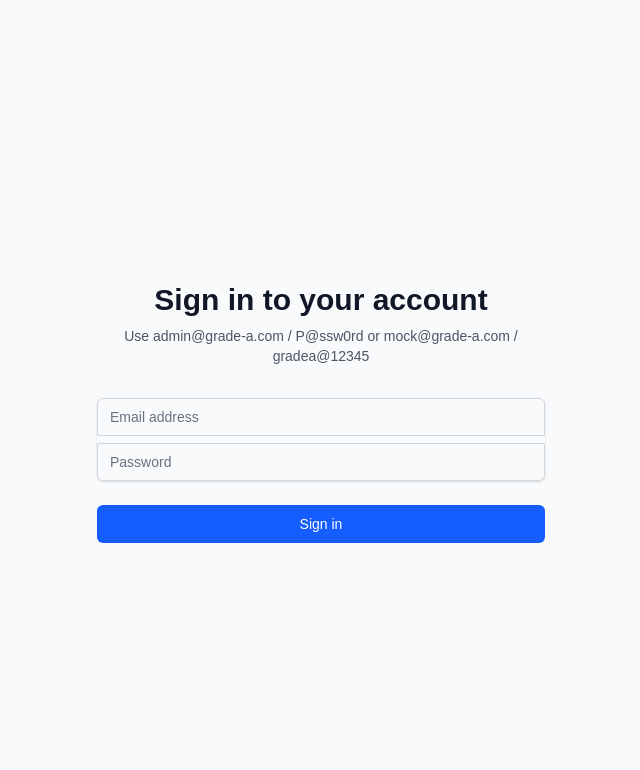
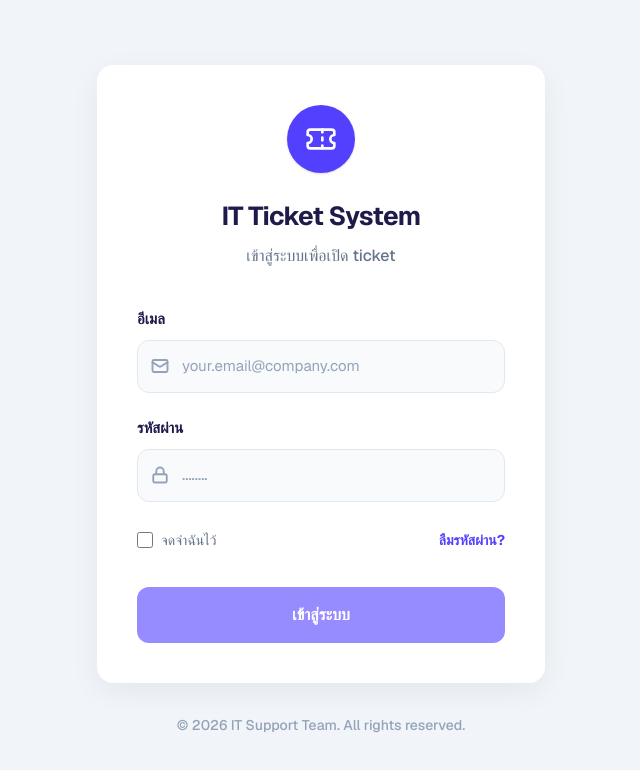
Before and after one commit to antzeed/it-ticket, a Next.js app in the folder apps/web/: page /login in a window 1280 px wide. Shown: the top 770 px of the page, without its empty margins (319-959 px from the left). Built offline with nearby package versions, Linux system fonts and the light colour scheme; no server answers.

Commit message:
style: redesign login page to match mockup

```diff
--- a/apps/web/src/app/login/page.tsx
+++ b/apps/web/src/app/login/page.tsx
@@ -2,6 +2,7 @@
 
 import { useState } from 'react';
 import { useRouter } from 'next/navigation';
+import { Mail, Lock, TicketIcon } from 'lucide-react';
 import api from '@/lib/api';
 import { setToken } from '@/lib/auth';
 
@@ -18,79 +19,113 @@ export default function LoginPage() {
     setLoading(true);
 
     try {
-            const response = await api.post('/auth/login', {
-                email,
-                password,
-            });
-
+      const response = await api.post('/auth/login', { email, password });
       setToken(response.data.accessToken);
       router.push('/tickets');
-        } catch (err: any) {
-            setError(err.response?.data?.message || 'Failed to login');
+    } catch (err) {
+      setError('อีเมลหรือรหัสผ่านไม่ถูกต้อง');
     } finally {
       setLoading(false);
     }
   };
 
   return (
-        <div className="min-h-screen flex items-center justify-center bg-gray-50 py-12 px-4 sm:px-6 lg:px-8">
-            <div className="max-w-md w-full space-y-8">
-                <div>
-                    <h2 className="mt-6 text-center text-3xl font-extrabold text-gray-900">
-                        Sign in to your account
-                    </h2>
-                    <p className="mt-2 text-center text-sm text-gray-600">
-                        Use admin@grade-a.com / P@ssw0rd or mock@grade-a.com / gradea@12345
-                    </p>
+    <div className="min-h-screen flex flex-col items-center justify-center bg-[#F1F4F9] px-4 font-sans">
+      <div className="max-w-md w-full bg-white rounded-2xl shadow-[0_8px_30px_rgb(0,0,0,0.06)] p-8 sm:p-10 z-10">
+
+        {/* Header */}
+        <div className="text-center mb-10">
+          <div className="mx-auto w-[68px] h-[68px] bg-[#5340FF] text-white rounded-full flex items-center justify-center mb-6 shadow-sm">
+            <TicketIcon size={32} />
           </div>
-                <form className="mt-8 space-y-6" onSubmit={handleLogin}>
-                    <div className="rounded-md shadow-sm -space-y-px flex flex-col gap-2">
-                        <div>
-                            <label htmlFor="email-address" className="sr-only">
-                                Email address
+          <h2 className="text-[26px] font-bold text-[#1E1B4B] mb-2 font-display tracking-tight">IT Ticket System</h2>
+          <p className="text-[#64748B] text-[16px] font-medium">เข้าสู่ระบบเพื่อเปิด ticket</p>
+        </div>
+
+        {/* Error message */}
+        {error && (
+            <div className="mb-6 p-4 bg-red-50 text-red-600 rounded-xl text-sm font-medium border border-red-100 flex items-center justify-center">
+                {error}
+            </div>
+        )}
+
+        {/* Form */}
+        <form onSubmit={handleLogin} className="space-y-6">
+          <div className="space-y-2.5">
+            <label className="block text-[15px] font-bold text-[#1E1B4B]">
+              อีเมล
             </label>
+            <div className="relative">
+              <div className="absolute inset-y-0 left-0 pl-3.5 flex items-center pointer-events-none text-[#94A3B8]">
+                <Mail size={18} strokeWidth={2.5} />
+              </div>
               <input
-                                id="email-address"
-                                name="email"
                 type="email"
-                                autoComplete="email"
                 required
-                                className="appearance-none rounded-none relative block w-full px-3 py-2 border border-gray-300 placeholder-gray-500 text-gray-900 rounded-t-md focus:outline-none focus:ring-blue-500 focus:border-blue-500 focus:z-10 sm:text-sm"
-                                placeholder="Email address"
+                className="block w-full pl-11 text-[15px] bg-[#F8FAFC] border border-[#E2E8F0] rounded-xl py-3.5 px-4 focus:ring-2 focus:ring-[#5340FF]/50 focus:border-[#5340FF] transition-colors outline-none text-[#1E1B4B] placeholder:text-[#94A3B8]"
+                placeholder="your.email@company.com"
                 value={email}
                 onChange={(e) => setEmail(e.target.value)}
               />
             </div>
-                        <div>
-                            <label htmlFor="password" className="sr-only">
-                                Password
+          </div>
+
+          <div className="space-y-2.5">
+             <label className="block text-[15px] font-bold text-[#1E1B4B]">
+              รหัสผ่าน
             </label>
+            <div className="relative">
+              <div className="absolute inset-y-0 left-0 pl-3.5 flex items-center pointer-events-none text-[#94A3B8]">
+                <Lock size={18} strokeWidth={2.5} />
+              </div>
               <input
-                                id="password"
-                                name="password"
                 type="password"
-                                autoComplete="current-password"
                 required
-                                className="appearance-none rounded-none relative block w-full px-3 py-2 border border-gray-300 placeholder-gray-500 text-gray-900 rounded-b-md focus:outline-none focus:ring-blue-500 focus:border-blue-500 focus:z-10 sm:text-sm"
-                                placeholder="Password"
+                className="block w-full pl-11 text-[15px] bg-[#F8FAFC] border border-[#E2E8F0] rounded-xl py-3.5 px-4 focus:ring-2 focus:ring-[#5340FF]/50 focus:border-[#5340FF] transition-colors outline-none text-[#1E1B4B] tracking-[0.2em] placeholder:tracking-normal placeholder:text-[#94A3B8] font-medium"
+                placeholder="........"
                 value={password}
                 onChange={(e) => setPassword(e.target.value)}
               />
             </div>
           </div>
 
-                    {error && <p className="text-red-500 text-sm text-center">{error}</p>}
+          <div className="flex items-center justify-between pt-1 pb-3">
+            <div className="flex items-center">
+              <input
+                id="remember-me"
+                name="remember-me"
+                type="checkbox"
+                className="h-4 w-4 text-[#5340FF] focus:ring-[#5340FF] border-gray-300 rounded cursor-pointer"
+              />
+              <label htmlFor="remember-me" className="ml-2 block text-[14px] font-medium text-[#64748B] cursor-pointer">
+                จดจำฉันไว้
+              </label>
+            </div>
 
-                    <div>
+            <div className="text-sm">
+              <a href="#" className="font-bold text-[#5340FF] hover:text-[#4330EF] transition-colors text-[14px]">
+                ลืมรหัสผ่าน?
+              </a>
+            </div>
+          </div>
+
           <button
             type="submit"
-                            disabled={loading}
-                            className="group relative w-full flex justify-center py-2 px-4 border border-transparent text-sm font-medium rounded-md text-white bg-blue-600 hover:bg-blue-700 focus:outline-none focus:ring-2 focus:ring-offset-2 focus:ring-blue-500 disabled:bg-blue-300"
+            disabled={loading || !email || !password}
+            className={`w-full flex justify-center py-4 px-4 rounded-xl text-[16px] font-bold transition-all ${
+                 (loading || !email || !password)
+                   ? 'bg-[#5340FF]/60 text-white cursor-not-allowed shadow-none'
+                   : 'bg-[#5340FF] hover:bg-[#4330EF] text-white shadow-[0_4px_14px_0_rgba(83,64,255,0.39)]'
+              }`}
           >
-                            {loading ? 'Signing in...' : 'Sign in'}
+            {loading ? 'กำลังเข้าสู่ระบบ...' : 'เข้าสู่ระบบ'}
           </button>
+        </form>
       </div>
-                </form>
+
+      {/* Footer */}
+      <div className="mt-8 text-center text-[14px] font-medium text-[#94A3B8]">
+        © 2026 IT Support Team. All rights reserved.
       </div>
     </div>
   );
```
Also changed, not shown: 4 other files (tests, documents, lock files or other folders). Lines whose indentation alone changed are shown as unchanged.
